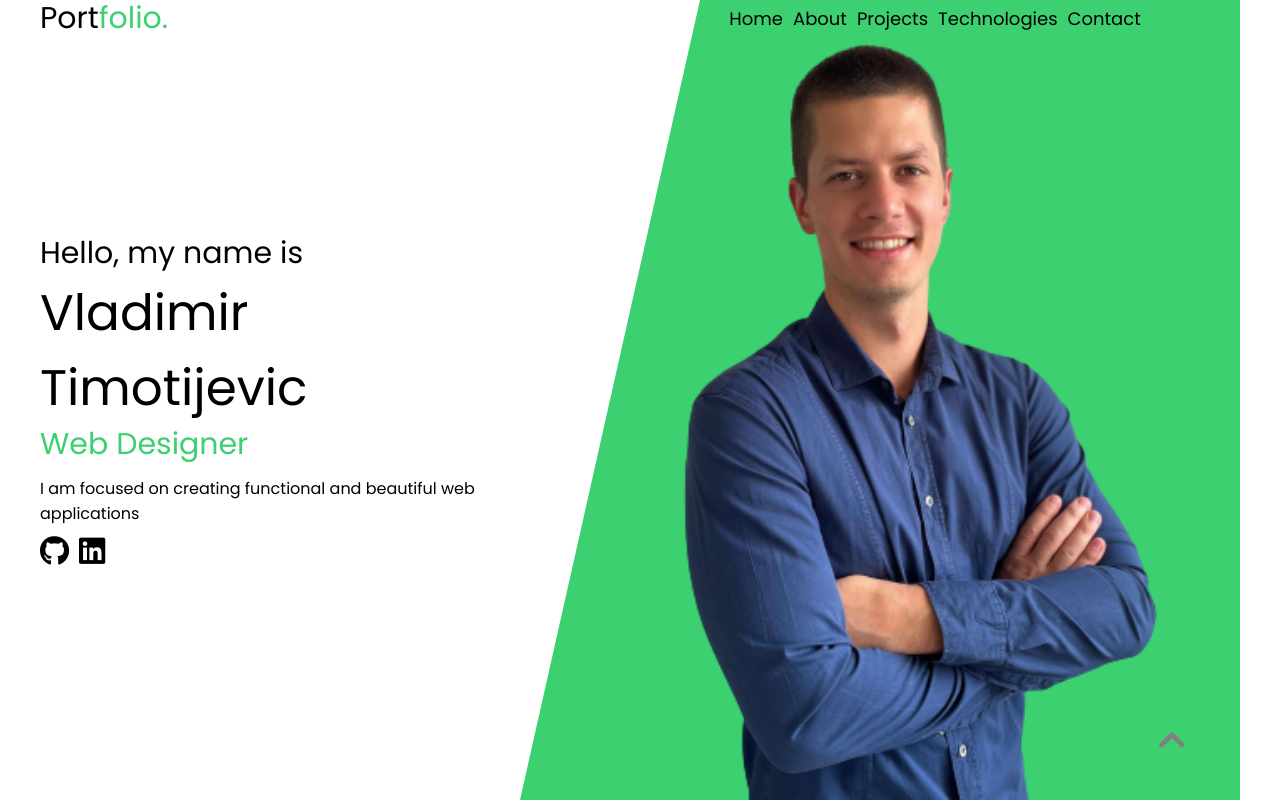
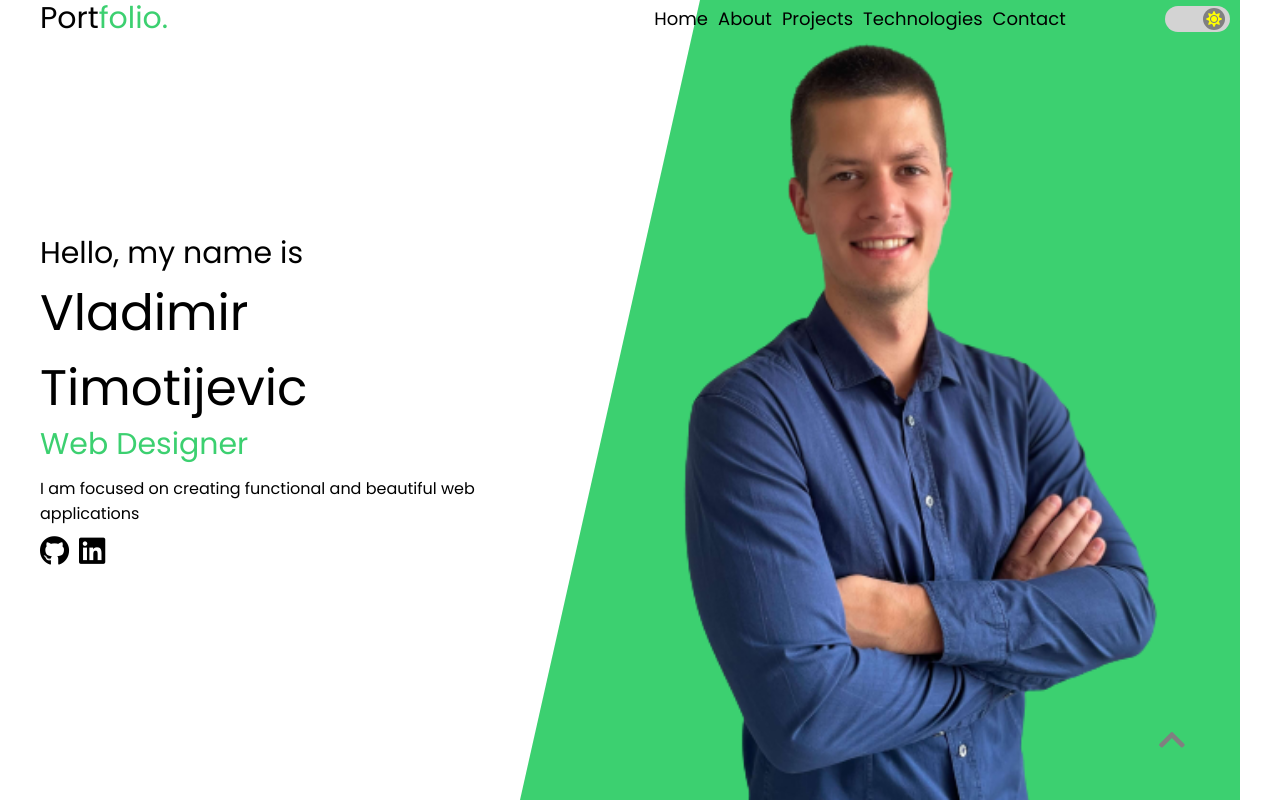
Before and after one commit to TimotijevicVlada/Portfolio_react, a React (Create React App) app: page / in a window 1280 px wide. Built offline with nearby package versions, Linux system fonts and the light colour scheme.

Commit message:
Night mode added.

```diff
--- a/src/App.js
+++ b/src/App.js
@@ -1,4 +1,4 @@
-
+import {useState, useEffect, useCallback} from "react";
 import './style/App.css';
 import Header from './components/Header';
 import About from './components/About';
@@ -9,14 +9,39 @@ import Technologies from './components/Technologies';
 
 function App() {
 
+  const [nightMode, setNightMode] = useState(false);
+
+
+ //Function that get night mode from locale storage
+ const getNightMode = useCallback( () => {
+  if(localStorage.getItem("portfolioNightMode") === null) {
+    localStorage.setItem("portfolioNightMode", JSON.stringify({nightMode: false}));
+  } else {
+    const getNight = JSON.parse(localStorage.getItem("portfolioNightMode"));
+    setNightMode(getNight.nightMode);
+  }
+}, [])
+useEffect(() => {
+  getNightMode();
+}, [getNightMode])
+
+//Function that save night mode to locale storage
+const saveNightMode = useCallback( () => {
+  localStorage.setItem("portfolioNightMode", JSON.stringify({nightMode: nightMode}));
+}, [nightMode])
+
+useEffect(() => {
+  saveNightMode();
+}, [saveNightMode])
+
 
   return (
-    <div className="App">
-      <Header />
-      <About />
-      <Projects />
-      <Technologies />
-      <Contact />
+    <div className={!nightMode ? "App" : "App night"}>
+      <Header nightMode={nightMode} setNightMode={setNightMode}/>
+      <About nightMode={nightMode}/>
+      <Projects nightMode={nightMode}/>
+      <Technologies nightMode={nightMode}/>
+      <Contact nightMode={nightMode}/>
     </div>
   );
 }
--- a/src/components/About.js
+++ b/src/components/About.js
@@ -2,7 +2,7 @@ import React, {useState} from "react";
 import Me from "../img/about_image.jpg";
 import resume from "../resume/resume.pdf";
 
-const About = () => {
+const About = ({nightMode}) => {
 
   const [download, setDownload] = useState(false);
 
@@ -10,7 +10,7 @@ const About = () => {
   return (
     <div className="about" id="about">
       <div className="about_image">
-        <img src={Me} alt="about_me" />
+        <img className={!nightMode ? "" : "night"} src={Me} alt="about_me" />
       </div>
       <div className="about_text">
         <h2 className="title">About</h2>
--- a/src/components/Header.js
+++ b/src/components/Header.js
@@ -2,12 +2,12 @@ import React from "react";
 import Me from "../img/image_me.png";
 import Navbar from "./Navbar";
 
-const Header = () => {
+const Header = ({nightMode, setNightMode}) => {
 
 
   return (
-    <div className="header" id="header">
-      <Navbar />
+    <div className={!nightMode ? "header" : "header night"} id="header">
+      <Navbar nightMode={nightMode} setNightMode={setNightMode}/>
       <a href="#header"><i className="fas fa-chevron-up"></i></a>
       <div className="header_info">
         <div className="info_wrapper">
@@ -22,13 +22,13 @@ const Header = () => {
           </div>
           <p className="text">I am focused on creating functional and beautiful web applications</p>
           <div className="social_network">
-            <a href="https://github.com/TimotijevicVlada" target="_blank"rel="noreferrer" ><i className="fab fa-github"></i></a>
-            <a href="https://www.linkedin.com/in/vladimir-timotijevic/" target="_blank" rel="noreferrer"><i className="fab fa-linkedin"></i></a>
+            <a href="https://github.com/TimotijevicVlada" target="_blank"rel="noreferrer" ><i className={!nightMode ? "fab fa-github" : "fab fa-github night"}></i></a>
+            <a href="https://www.linkedin.com/in/vladimir-timotijevic/" target="_blank" rel="noreferrer"><i className={!nightMode ? "fab fa-linkedin" : "fab fa-linkedin night"}></i></a>
           </div>
         </div>
       </div>
       <div className="header_image">
-        <div className="background_shape"></div>
+        <div className={!nightMode ? "background_shape" : "background_shape black"}></div>
         <img src={Me} alt="personal_image" />
       </div>
     </div>
--- a/src/components/Navbar.js
+++ b/src/components/Navbar.js
@@ -1,6 +1,6 @@
 import React, {useState} from 'react';
 
-const Navbar = () => {
+const Navbar = ({nightMode, setNightMode}) => {
 
     const [menu, setMenu] = useState(false);
 
@@ -13,14 +13,17 @@ const Navbar = () => {
             </div>
             <div className={menu ? "pages" : "pages unvisible"}>
                 <div className="exit_menu"><i className="fas fa-times" onClick={() => setMenu(false)}></i></div>
-                <span><a onClick={() => setMenu(false)} href="#header">Home</a></span>
-                <span><a onClick={() => setMenu(false)} href="#about">About</a></span>
-                <span><a onClick={() => setMenu(false)} href="#projects">Projects</a></span>
-                <span><a onClick={() => setMenu(false)} href="#tech">Technologies</a></span>
-                <span><a onClick={() => setMenu(false)} href="#contact">Contact</a></span>
+                <span><a className={!nightMode ? "" : "black"} onClick={() => setMenu(false)} href="#header">Home</a></span>
+                <span><a className={!nightMode ? "" : "black"} onClick={() => setMenu(false)} href="#about">About</a></span>
+                <span><a className={!nightMode ? "" : "black"} onClick={() => setMenu(false)} href="#projects">Projects</a></span>
+                <span><a className={!nightMode ? "" : "black"} onClick={() => setMenu(false)} href="#tech">Technologies</a></span>
+                <span><a className={!nightMode ? "" : "black"} onClick={() => setMenu(false)} href="#contact">Contact</a></span>
             </div>
             <div className="menu_bars">
                 <i onClick={() => setMenu(true)} className="fas fa-bars"></i>
+            </div>
+            <div onClick={() => setNightMode(!nightMode)} className={nightMode ? 'night_mode' : 'night_mode day'}>
+                <span>{nightMode ? <i className='fas fa-moon'></i> : <i className='fas fa-sun'></i>}</span>
             </div>
         </div>
     )
--- a/src/components/Projects.js
+++ b/src/components/Projects.js
@@ -2,7 +2,7 @@ import React from "react";
 import Carousel from "react-elastic-carousel";
 import { projects } from "../data";
 
-const Projects = () => {
+const Projects = ({nightMode}) => {
   const breakPoints = [
     { width: 1, itemsToShow: 1 },
     { width: 550, itemsToShow: 2 },
@@ -14,7 +14,7 @@ const Projects = () => {
     <div className="projects_wrapper" id="projects">
       <h1>Projects</h1>
       <div className="projects">
-        <Carousel className="carousel" breakPoints={breakPoints}>
+        <Carousel className={!nightMode ? "carousel" : "carousel night"} breakPoints={breakPoints}>
           {projects.map((item) => (
             <div className="project_item" key={item.id}>
               <a href={item.link} target="_blank" rel="noreferrer">
--- a/src/style/App.css
+++ b/src/style/App.css
@@ -42,6 +42,7 @@
           align-items: center;
   padding: 5px 0px;
   z-index: 1;
+  z-index: 3;
 }
 
 * .App .header .navbar .logo {
@@ -84,8 +85,57 @@
   text-decoration: underline;
 }
 
+* .App .header .navbar .pages span .black {
+  color: white;
+}
+
 * .App .header .navbar .menu_bars {
   display: none;
+}
+
+* .App .header .navbar .night_mode {
+  margin-right: 10px;
+  background-color: lightgray;
+  cursor: pointer;
+  border-radius: 30px;
+  width: 65px;
+  display: -webkit-box;
+  display: -ms-flexbox;
+  display: flex;
+  -webkit-box-align: center;
+      -ms-flex-align: center;
+          align-items: center;
+  padding: 2px 5px;
+}
+
+* .App .header .navbar .night_mode span {
+  background-color: gray;
+  padding: 2px;
+  border-radius: 50%;
+  width: 22px;
+  height: 22px;
+  display: -webkit-box;
+  display: -ms-flexbox;
+  display: flex;
+  -webkit-box-pack: center;
+      -ms-flex-pack: center;
+          justify-content: center;
+  -webkit-box-align: center;
+      -ms-flex-align: center;
+          align-items: center;
+  margin-left: 0;
+  -webkit-transition: all 0.4s ease;
+  transition: all 0.4s ease;
+}
+
+* .App .header .navbar .night_mode span i {
+  color: yellow;
+}
+
+* .App .header .navbar .day span {
+  margin-left: 60%;
+  -webkit-transition: all 0.4s ease;
+  transition: all 0.4s ease;
 }
 
 * .App .header .fa-chevron-up {
@@ -193,6 +243,10 @@
   color: #3cd070;
 }
 
+* .App .header .header_info .info_wrapper .social_network a .night {
+  color: white;
+}
+
 * .App .header .header_image {
   display: -webkit-box;
   display: -ms-flexbox;
@@ -211,7 +265,20 @@
   width: 100%;
   height: 100%;
   position: absolute;
-  z-index: -1;
+  z-index: 0;
+}
+
+* .App .header .header_image .black {
+  background-color: #1c8a43;
+}
+
+* .App .header .header_image img {
+  z-index: 2;
+}
+
+* .App .night {
+  background-color: #141414;
+  color: white;
 }
 
 * .App .about {
@@ -237,6 +304,11 @@
   width: 400px;
   -webkit-box-shadow: -35px -35px 0px -1px rgba(0, 0, 0, 0.75);
           box-shadow: -35px -35px 0px -1px rgba(0, 0, 0, 0.75);
+}
+
+* .App .about .about_image .night {
+  -webkit-box-shadow: -35px -35px 0px -1px #3d3d3d;
+          box-shadow: -35px -35px 0px -1px #3d3d3d;
 }
 
 * .App .about .about_text {
@@ -436,6 +508,10 @@
   margin-right: 10px;
 }
 
+* .App .projects_wrapper .projects .night {
+  background-color: #3d3d3d;
+}
+
 * .App .technologies {
   height: 100vh;
   scroll-snap-align: start;
@@ -503,6 +579,10 @@
 
 * .App .technologies .tech_inner div .vs_code {
   width: 95px;
+}
+
+* .App .technologies .tech_inner .night {
+  background-color: #3d3d3d;
 }
 
 * .App .contact {
@@ -606,6 +686,12 @@
   outline: none;
 }
 
+* .App .contact .content .contact_right .contact_form .name_email .name .night {
+  background-color: #3d3d3d;
+  color: white;
+  border: none;
+}
+
 * .App .contact .content .contact_right .contact_form .name_email .email {
   width: 50%;
 }
@@ -619,6 +705,12 @@
 
 * .App .contact .content .contact_right .contact_form .name_email .email input:focus {
   outline: none;
+}
+
+* .App .contact .content .contact_right .contact_form .name_email .email .night {
+  background-color: #3d3d3d;
+  color: white;
+  border: none;
 }
 
 * .App .contact .content .contact_right .contact_form .subject {
@@ -636,6 +728,12 @@
   outline: none;
 }
 
+* .App .contact .content .contact_right .contact_form .subject .night {
+  background-color: #3d3d3d;
+  color: white;
+  border: none;
+}
+
 * .App .contact .content .contact_right .contact_form .message textarea {
   width: 100%;
   padding: 5px;
@@ -646,6 +744,12 @@
 
 * .App .contact .content .contact_right .contact_form .message textarea:focus {
   outline: none;
+}
+
+* .App .contact .content .contact_right .contact_form .message .night {
+  background-color: #3d3d3d;
+  color: white;
+  border: none;
 }
 
 * .App .contact .content .contact_right .contact_form .btn button {
@@ -682,6 +786,11 @@
 
 * .App .contact .footer span {
   color: #3cd070;
+}
+
+* .night {
+  background-color: #141414;
+  color: white;
 }
 
 @media screen and (max-width: 1250px) {
@@ -747,6 +856,10 @@
   }
   .App .header .navbar .menu_bars:hover {
     color: #3cd070;
+  }
+  .App .header .navbar .night_mode {
+    margin-right: 50px;
+    margin-top: 3px;
   }
   .App .header .fa-chevron-up {
     right: 20px;
--- a/src/style/App.scss
+++ b/src/style/App.scss
@@ -25,6 +25,7 @@
         align-items: center;
         padding: 5px 0px;
         z-index: 1;
+         z-index: 3;
         .logo {
           font-size: 30px;
           width: 50%;
@@ -39,23 +40,62 @@
           justify-content: center;
           font-size: 18px;
           width: 50%;
+
           .exit_menu {
             display: none;
           }
           span {
             margin-right: 10px;
             cursor: pointer;
+
             a {
               color: black;
               text-decoration: none;
+
               &:hover {
                 text-decoration: underline;
               }
             }
+           .black {
+          color: white;
+        }
+          }
+
+        }
+
+        .menu_bars {
+          display: none;
+        }
+        .night_mode {
+          margin-right: 10px;
+          background-color: lightgray;
+          cursor: pointer;
+          border-radius: 30px;
+          width: 65px;
+          display: flex;
+          align-items: center;
+          padding: 2px 5px;
+          span {
+            background-color: gray;
+            padding: 2px;
+            border-radius: 50%;
+            width: 22px;
+            height: 22px;
+            display: flex;
+            justify-content: center;
+            align-items: center;
+            margin-left: 0;
+            transition: all 0.4s ease;
+            i {
+              color: yellow;
+            }
           }
         }
-        .menu_bars {
-          display: none;
+        .day {
+          span {
+            margin-left: 60%;
+            transition: all 0.4s ease;
+          }
         }
       }
       .fa-chevron-up {
@@ -121,6 +161,9 @@
                   color: rgb(60, 208, 112);
                 }
               }
+              .night {
+                color: white;
+              }
             }
           }
         }
@@ -136,9 +179,19 @@
           width: 100%;
           height: 100%;
           position: absolute;
-          z-index: -1;
+          z-index: 0;
+        }
+        .black {
+          background-color: rgb(28, 138, 67);
+        }
+        img {
+          z-index: 2;
         }
       }
+    }
+    .night {
+      background-color: rgb(20, 20, 20);
+      color: white;
     }
     .about {
       display: flex;
@@ -152,6 +205,9 @@
           margin-left: 35px;
           width: 400px;
           box-shadow: -35px -35px 0px -1px rgba(0, 0, 0, 0.75);
+        }
+        .night {
+          box-shadow: -35px -35px 0px -1px rgb(61, 61, 61);
         }
       }
       .about_text {
@@ -288,6 +344,9 @@
             }
           }
         }
+        .night {
+          background-color: rgb(61, 61, 61);
+        }
       }
     }
     .technologies {
@@ -326,6 +385,9 @@
           .vs_code {
             width: 95px;
           }
+        }
+        .night {
+          background-color: rgb(61, 61, 61);
         }
       }
     }
@@ -394,6 +456,11 @@
                     outline: none;
                   }
                 }
+                .night {
+                  background-color: rgb(61, 61, 61);
+                  color: white;
+                  border: none;
+                }
               }
               .email {
                 width: 50%;
@@ -406,6 +473,11 @@
                   &:focus {
                     outline: none;
                   }
+                }
+                .night {
+                  background-color: rgb(61, 61, 61);
+                  color: white;
+                  border: none;
                 }
               }
             }
@@ -420,6 +492,11 @@
                   outline: none;
                 }
               }
+              .night {
+                background-color: rgb(61, 61, 61);
+                color: white;
+                border: none;
+              }
             }
             .message {
               textarea {
@@ -431,6 +508,11 @@
                 &:focus {
                   outline: none;
                 }
+              }
+              .night {
+                background-color: rgb(61, 61, 61);
+                color: white;
+                border: none;
               }
             }
             .btn {
@@ -469,6 +551,10 @@
         }
       }
     }
+  }
+  .night {
+    background-color: rgb(20, 20, 20);
+    color: white;
   }
 }
 
@@ -525,6 +611,10 @@
           &:hover {
             color: rgb(60, 208, 112);
           }
+        }
+        .night_mode {
+          margin-right: 50px;
+          margin-top: 3px;
         }
       }
       .fa-chevron-up {
```
Also changed, not shown: src/components/Contact.js (+5 -4 lines), src/components/Technologies.js (+11 -11 lines), 1 other file (tests, documents, lock files or other folders).
